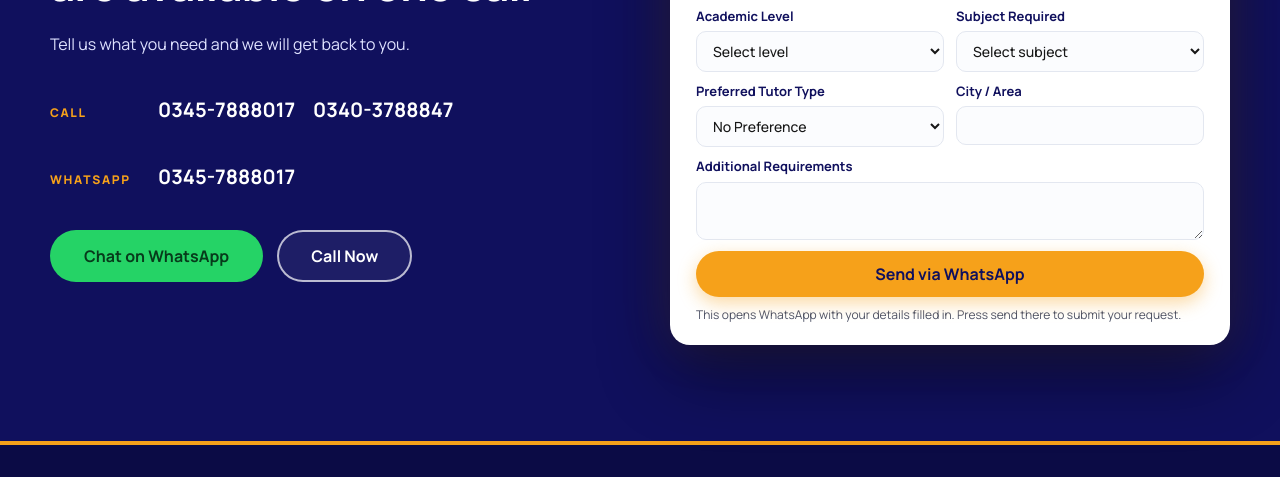
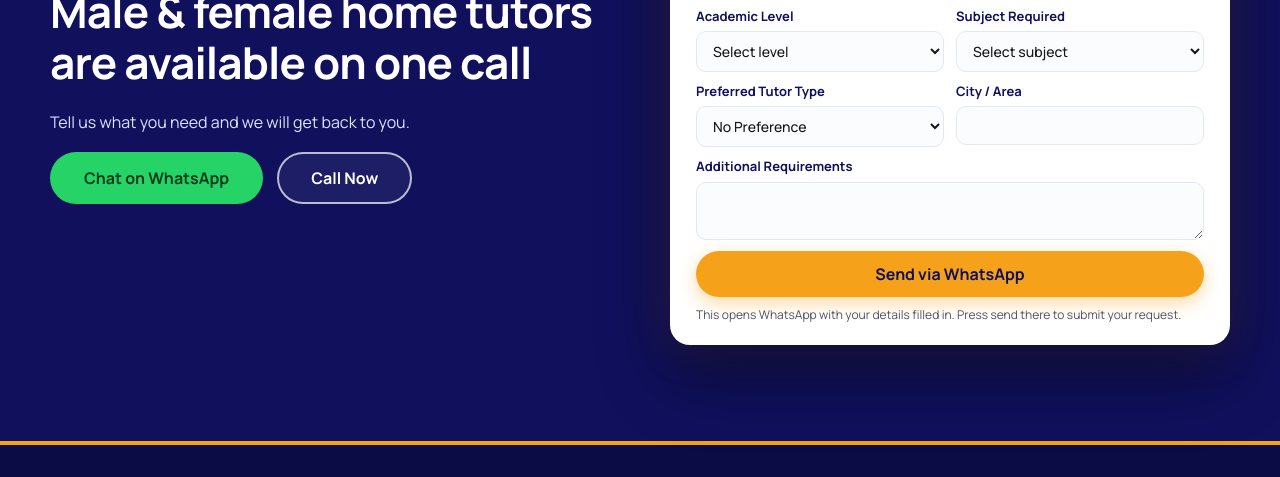
Before and after one commit to Hafeezurrehman-hub/Times-Enterprisers, a plain HTML site: page index.html in a window 1280 px wide. Shown: the part 9493-9970 px from the top of the page. Drawn offline with Linux system fonts and the light colour scheme.

Commit message:
Remove phone number list from Contact section
Co-Authored-By: Claude Sonnet 5.5 <noreply@anthropic.com>
Claude-Session: https://claude.ai/code/session_01YVR1GNRa4b2TZuVyUAAW6f

```diff
--- a/index.html
+++ b/index.html
@@ -420,10 +420,6 @@
       <p class="eyebrow">GET IN TOUCH</p>
       <h2 id="contact-title">Male &amp; female home tutors are available on one call</h2>
       <p>Tell us what you need and we will get back to you.</p>
-      <ul class="contact__list">
-        <li><span>Call</span><a href="tel:+923457888017">0345-7888017</a><a href="tel:+923403788847">0340-3788847</a></li>
-        <li><span>WhatsApp</span><a href="https://wa.me/923457888017" target="_blank" rel="noopener">0345-7888017</a></li>
-      </ul>
       <div class="contact__btns">
         <a class="btn btn--wa btn--lg" href="https://wa.me/923457888017?text=Assalam%20o%20Alaikum%2C%20I%20need%20a%20tutor." target="_blank" rel="noopener">Chat on WhatsApp</a>
         <a class="btn btn--ghost btn--lg" href="tel:+923457888017">Call Now</a>
```
Also changed, not shown: scroll/index.html (+0 -4 lines), video/index.html (+0 -4 lines).
